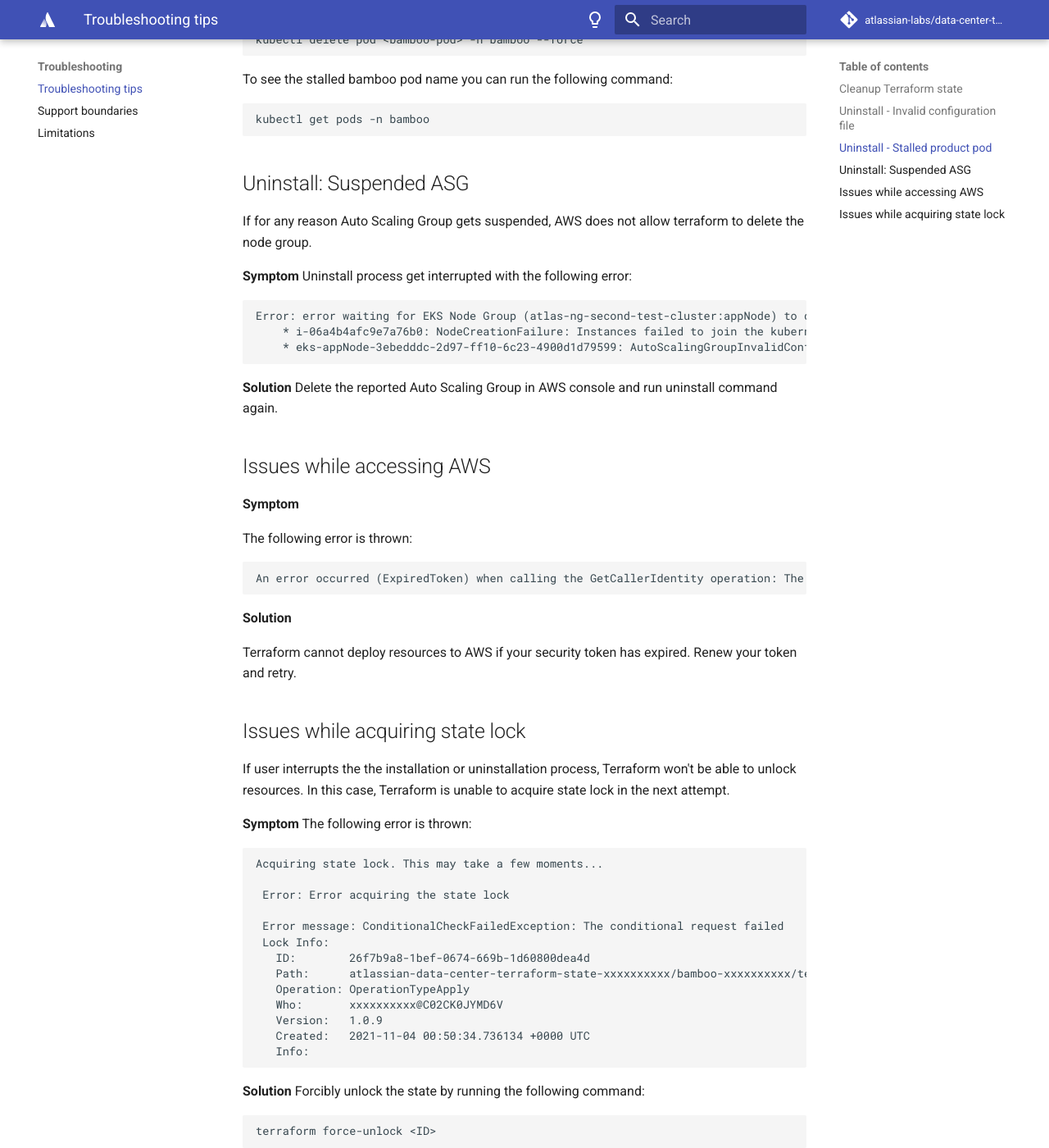
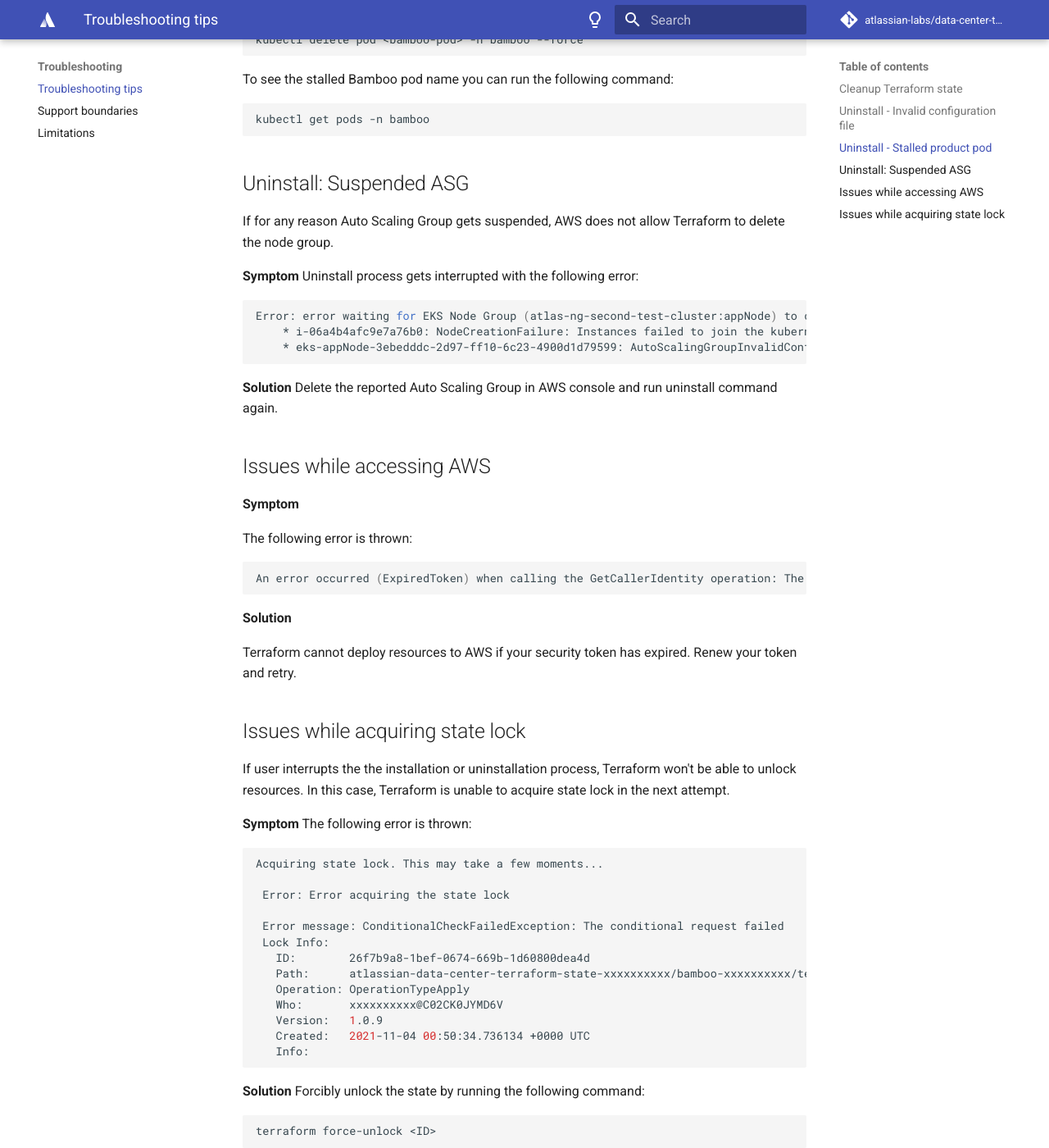
Before and after one commit to atlassian-labs/data-center-terraform, an MkDocs documentation site: the page built from docs/docs/troubleshooting/TROUBLESHOOTING.md, in a window 1280 px wide and 1400 px high, scrolled down 1748 px. Shown: the whole window at 82% size. Built offline with MkDocs 1.6.1 and Material for MkDocs 9.7.7, drawn with Linux system fonts in a browser that asks for light colours; comment, search, counter and statistics services are not loaded; some of the changed text lies outside the part shown.

Commit message:
Addressed review points

````diff
--- a/docs/docs/troubleshooting/TROUBLESHOOTING.md
+++ b/docs/docs/troubleshooting/TROUBLESHOOTING.md
@@ -8,17 +8,17 @@
 If you installed an environment and then changed any mandatory configuration settings such as `region` or `environment_name`, then clean up all temporary files generated by Terraform before installing a new environment.
 
 To clean up local Terraform files, run the following command:
-```
+```shell
 ./pkg/scripts/cleanup.sh -t
 ```
 
 To clean up locally generated variable files, run the following command:
-```
+```shell
 ./pkg/scripts/cleanup.sh -s
 ```
 !!! tip
-    You can clean up both the local Terraform files and locally generated variable files by using the -t and -s switches in one command:
-    ```
+    You can clean up both the local Terraform files and locally generated variable files by using the '-t' and '-s' switches in one command:
+    ```shell
     ./pkg/scripts/cleanup.sh -s -t
     ```
 
@@ -40,7 +40,7 @@
 ## Uninstall - Stalled product pod
 **Symptom**
 Uninstall fails to remove the persistent volume.
-```
+```shell
 Error: Persistent volume atlassian-dc-bamboo-share-home-pv still exists (Bound)
 
 Error: context deadline exceeded
@@ -50,20 +50,20 @@
 **Solution**
 If a bamboo pod termination stalls, it will block pvc and pv deletion.
 To fix this problem we need to terminate product pod first and run uninstall command again.
-```
+```shell
 kubectl delete pod <bamboo-pod> -n bamboo --force
 ```
-To see the stalled bamboo pod name you can run the following command:
-```
+To see the stalled Bamboo pod name you can run the following command:
+```shell
 kubectl get pods -n bamboo
 ```
 
 ## Uninstall: Suspended ASG
-If for any reason Auto Scaling Group gets suspended, AWS does not allow terraform to delete the node group.
+If for any reason Auto Scaling Group gets suspended, AWS does not allow Terraform to delete the node group.
 
 **Symptom**
-Uninstall process get interrupted with the following error:
-```
+Uninstall process gets interrupted with the following error:
+```shell
 Error: error waiting for EKS Node Group (atlas-ng-second-test-cluster:appNode) to delete: unexpected state 'DELETE_FAILED', wanted target ''. last error: 2 errors occurred:
 	* i-06a4b4afc9e7a76b0: NodeCreationFailure: Instances failed to join the kubernetes cluster
 	* eks-appNode-3ebedddc-2d97-ff10-6c23-4900d1d79599: AutoScalingGroupInvalidConfiguration: Couldn't terminate instances in ASG as Terminate process is suspended
@@ -77,7 +77,7 @@
 
 The following error is thrown:
 
-```
+```shell
 An error occurred (ExpiredToken) when calling the GetCallerIdentity operation: The security token included in the request is expired
 ```
 
@@ -91,7 +91,7 @@
 **Symptom**
 The following error is thrown:
 
-```
+```shell
 Acquiring state lock. This may take a few moments...
 
  Error: Error acquiring the state lock
@@ -114,7 +114,7 @@
 terraform force-unlock <ID>
 ```
 
-Where <ID> is the value that appears in the error message.
+Where '<ID>' is the value that appears in the error message.
 
 !!! hint "Are you still having the lock problem after running `terraform force-unlock`?"
     There are two Terraform locks—one for the infrastructure and another for Terraform state. If running the following command from the repository directory does not unlock the resources, change the directory to `./pkg/tfstate` and retry the same command.
````
